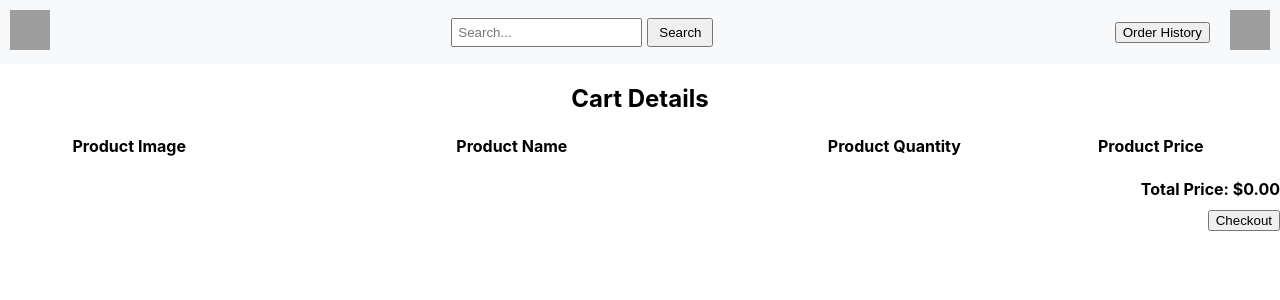
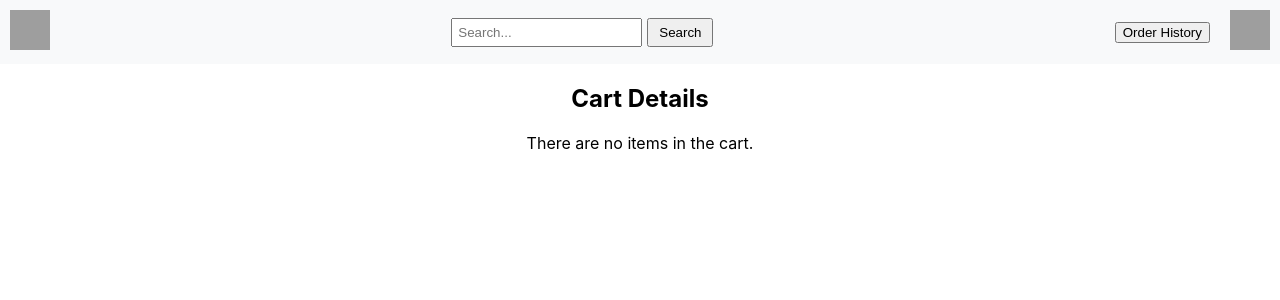
Before and after one commit to doushenyiyezhiqiu/CS5610_project, a React (Create React App) app in the folder frontend/my-ecommerce-website/: page /cart in a window 1280 px wide. Shown: the top 300 px of the page. Built offline with nearby package versions, Linux system fonts and the light colour scheme; grey boxes are pictures that could not be loaded.

Commit message:
change checkout and cart detail

```diff
--- a/frontend/my-ecommerce-website/src/components/CartDetails/CartDetails.js
+++ b/frontend/my-ecommerce-website/src/components/CartDetails/CartDetails.js
@@ -35,6 +35,15 @@ const CartDetails = () => {
 
     const handleCheckout = () => {
         navigate(`/checkout`);
+    }
+
+    if (cartItems.length === 0) {
+        return (
+            <div>
+                <h2>Cart Details</h2>
+                <p>There are no items in the cart.</p>
+            </div>
+        );
     }
 
     return (
--- a/frontend/my-ecommerce-website/src/components/Checkout/Checkout.js
+++ b/frontend/my-ecommerce-website/src/components/Checkout/Checkout.js
@@ -1,6 +1,7 @@
 import React, { useState } from 'react';
 import { cartService } from '../../services/CartService';
 import { submitOrder } from '../../services/CheckoutService';
+import { useNavigate } from 'react-router-dom';
 
 const Checkout = () => {
     const [firstName, setFirstName] = useState('');
@@ -21,6 +22,8 @@ const Checkout = () => {
 
     const totalAmount = parseFloat(cartService.totalPrice.value);
 
+    const navigate = useNavigate();
+
     const handleSameAsShippingChange = () => {
         setSameAsShipping(!sameAsShipping);
         if (!sameAsShipping) {
@@ -40,8 +43,6 @@ const Checkout = () => {
         e.preventDefault();
 
         const formattedTotalAmount = parseFloat(totalAmount).toFixed(2);
-
-        console.log("Total amount is:" + totalAmount);
 
         const cartItems = cartService.cartItems.map(item => ({
             id: item.id,
@@ -77,6 +78,7 @@ const Checkout = () => {
             if (response && response.status === 201) {
                 alert('Order placed successfully!');
                 cartService.clearCart();
+                navigate('/');
             } else {
                 alert(`Failed to place order: ${response.statusText || "Server error"}`);
             }
```
Also changed, not shown: 1 other file (tests, documents, lock files or other folders).
